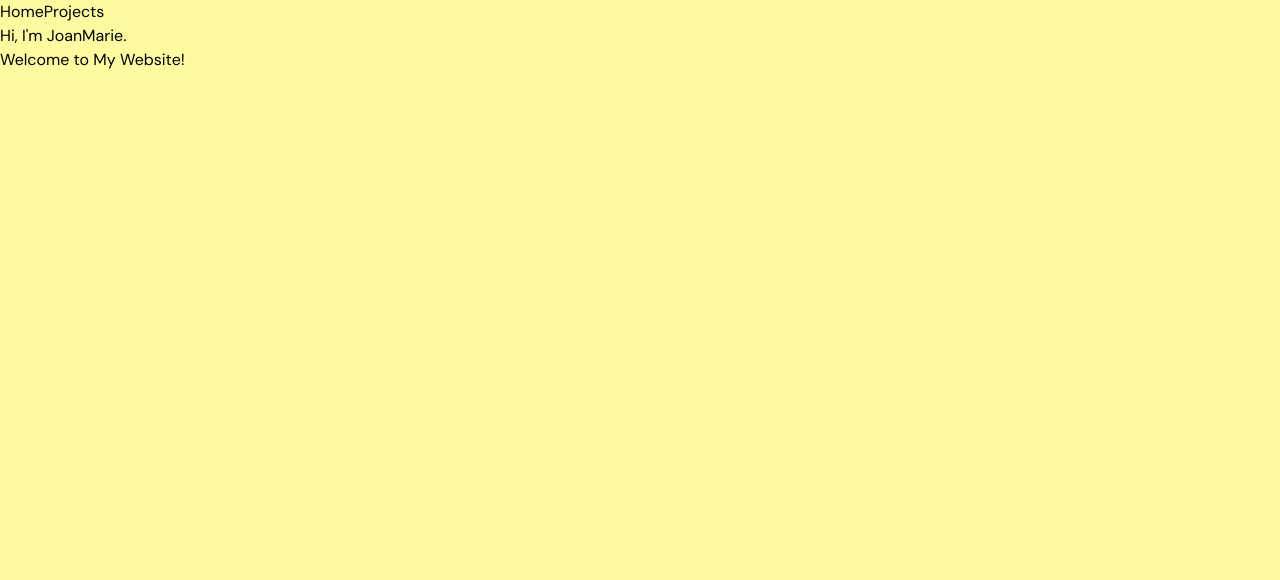
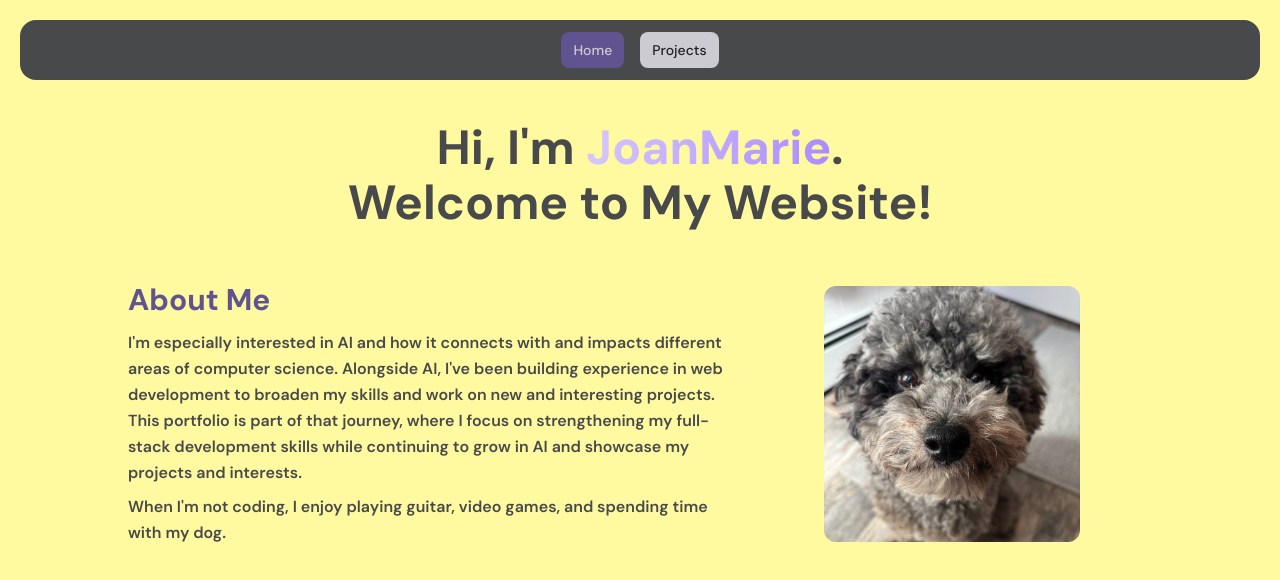
Before and after one commit to JoanMarie4/joanmarieleone, a React app: page / in a window 1280 px wide. Shown: the top 580 px of the page. Built offline with nearby package versions, Linux system fonts and the light colour scheme; the HTML template or start-up script is replaced by a standard one.

Commit message:
Added about section

```diff
--- a/package.json
+++ b/package.json
@@ -10,9 +10,11 @@
     "preview": "vite preview"
   },
   "dependencies": {
+    "@tailwindcss/vite": "^4.2.2",
     "react": "^19.2.0",
     "react-dom": "^19.2.0",
-    "react-router-dom": "^7.13.1"
+    "react-router-dom": "^7.13.1",
+    "tailwindcss": "^4.2.2"
   },
   "devDependencies": {
     "@eslint/js": "^9.39.1",
--- a/src/App.jsx
+++ b/src/App.jsx
@@ -7,11 +7,37 @@
         {/* <div className="pattern" /> */}
         <div className="wrapper">
             <header>
-                <h1>
+                <h1 className="intro mb-8">
                     Hi, I'm <span className="text-gradient">JoanMarie</span>.<br/>
                     Welcome to My Website!
                 </h1>
             </header>
+
+            <section className="about mx-auto max-w-5xl flex flex-col md:flex-row gap-6 items-center">
+                {/* Text */}
+                <div className="flex-3">
+                    <h2 className="text-[#61538f] mb-3 font-bold">
+                        About Me
+                    </h2>
+
+                    <p className="font-semibold leading-relaxed mb-2">
+                        I'm especially interested in AI and how it connects with and impacts different areas of computer science. Alongside AI, I've been building experience in web development to broaden my skills and work on new and interesting projects. This portfolio is part of that journey, where I focus on strengthening my full-stack development skills while continuing to grow in AI and showcase my projects and interests.
+                    </p>
+
+                    <p className="font-semibold leading-relaxed">
+                        When I'm not coding, I enjoy playing guitar, video games, and spending time with my dog.
+                    </p>
+                </div>
+
+                {/* Image */}
+                <div className="flex-2 flex justify-center">
+                    <img
+                        src="/cookie.jpg"
+                        alt="JoanMarie"
+                        className="w-64 h-64 object-cover rounded-xl"
+                    />
+                </div>
+            </section>
         </div>
     </main>
 )
--- a/src/index.css
+++ b/src/index.css
@@ -25,6 +25,7 @@
         font-family: "DM Sans", serif;
         font-optical-sizing: auto;
         background: #FFFAA0;
+        @apply text-[#48494B];
     }
 
     h1 {
```
Also changed, not shown: public/cookie.jpg (added), 1 other file (tests, documents, lock files or other folders).
